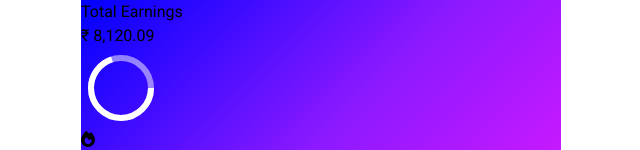
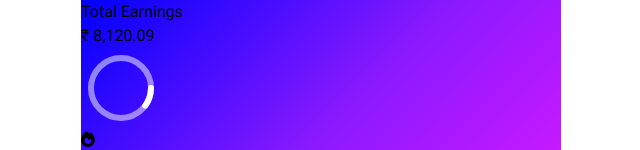
Before and after one commit to iamashishrathaur/2024, a React (Vite) app: page / in a window 1280 px wide. Shown: the top 150 px of the page, without its empty margins (319-959 px from the left). Built offline with nearby package versions, Linux system fonts and the light colour scheme.

Commit message:
strike update

```diff
--- a/src/Components/WeaklyIncome.jsx
+++ b/src/Components/WeaklyIncome.jsx
@@ -2,7 +2,7 @@ import { useState } from 'react';
 import Avatar from '../assets/avatar.webp'
 
 const WeaklyIncome = () => {
-  const [percentage, setPercentage] = useState(70);
+  const [percentage, setPercentage] = useState(10);
 
   const radius = 30;
   const circumference = 2 * Math.PI * radius;
@@ -16,21 +16,12 @@ const WeaklyIncome = () => {
 
 
     <div className="absolute flex items-center justify-center bottom-2">
-    <svg className="transform rotate-90" width="80" height="80" viewBox="0 0 80 80">
-          <circle cx="40" cy="40" r={radius} stroke="rgba(255, 255, 255, 0.5)" strokeWidth="6" fill="none" />
-          <circle cx="40" cy="40" r={radius} stroke="white" strokeWidth="6" fill="none" strokeDasharray={circumference} strokeDashoffset={strokeDashoffset} className="transition-stroke-dashoffset duration-500" />
+    <svg className="transform -rotate-90 rounded-full"  width="80" height="80" viewBox="0 0 80 80">
+    <circle cx="40" cy="40" r={radius} stroke="rgba(255, 255, 255, 0.5)" strokeWidth="6" fill="none" />
+    <circle cx="40" cy="40" r={radius} stroke="white" strokeWidth="6" fill="none" strokeDasharray={circumference} strokeDashoffset={strokeDashoffset} className="transition-stroke-dashoffset duration-500" strokeLinecap="round" />
         </svg>
         <i className="fa fa-fire absolute text-white"></i>
       </div>
-    {/* <div className="flex items-end h-[100px]">
-            <div className="h-24 w-2 bg-white bg-opacity-50 gap-1 rounded-t-full rounded-b-full mr-8 relative bar after:h-[10%]"></div>
-            <div className="h-24 w-2 bg-white bg-opacity-50 gap-1 rounded-t-full rounded-b-full mr-8 relative bar after:h-[30%]"></div>
-            <div className="h-24 w-2 bg-white bg-opacity-50 gap-1 rounded-t-full rounded-b-full mr-8 relative bar after:h-[70%]"></div>
-            <div className="h-24 w-2 bg-white bg-opacity-50 gap-1 rounded-t-full rounded-b-full mr-8 relative bar after:h-[60%]"></div>
-            <div className="h-24 w-2 bg-white bg-opacity-50 gap-1 rounded-t-full rounded-b-full mr-8 relative bar after:h-[100%]"></div>
-            <div className="h-24 w-2 bg-white bg-opacity-50 gap-1 rounded-t-full rounded-b-full mr-8 relative bar after:h-[20%]"></div>
-            <div className="h-24 w-2 bg-white bg-opacity-50 gap-1 rounded-t-full rounded-b-full mr-8 relative bar after:h-[40%]"></div>
-    </div> */}
   </div>
   <div className="flex flex-col items-center h-full w-auto bg-white p-4 rounded-2xl relative">
     <img src={Avatar} width={100} className='w-14 h-14 rounded-full mb-[10px] bg-slate-300'/>
```
